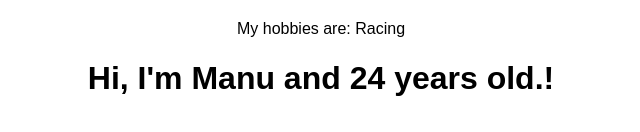
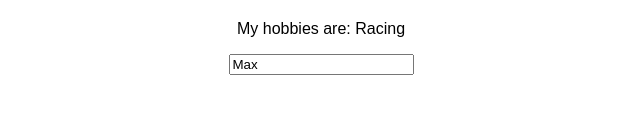
Before and after one commit to RizwanAliRizi/react-js, a React (Create React App) app: page / in a window 1280 px wide. Shown: the part 665-797 px from the top of the page, without its empty margins (319-959 px from the left). Built offline with nearby package versions, Linux system fonts and the light colour scheme.

Commit message:
Add two-way binding

```diff
--- a/src/App.js
+++ b/src/App.js
@@ -20,14 +20,20 @@ const App = () => {
     ])
   }
 
+  const nameChangeHandler = (event) => {
+    setPersons([
+      { name: event.target.value, age: 27 },
+      { name: 'Manu', age: 20 }
+    ])
+  }
+
   return (
     <div className="App">
       <h1>App Component</h1>
       <HomeContainer />
       <div style={{marginTop: '15px'}}>
         <Button variant="outlined" color="primary" onClick={switchNameHandler.bind(this, 'Maxmillian')}>Switch name </Button>
-        <Person name={persons[0].name} age={persons[0].age} click={() =>  switchNameHandler('Max!')}> My hobbies are: Racing </Person>
-        <Person name={persons[1].name} age={persons[1].age} />
+        <Person name={persons[0].name} age={persons[0].age} click={() =>  switchNameHandler('Max!')} changed={nameChangeHandler}> My hobbies are: Racing </Person>
       </div>
     </div>
   );
--- a/src/components/Person/Person.js
+++ b/src/components/Person/Person.js
@@ -5,6 +5,7 @@ const person = (props) => {
     <div className="App">
       <h1 onClick={props.click}>Hi, I'm {props.name} and {props.age} years old.!</h1>
       <p>{props.children}</p>
+      <input type="text" onChange={props.changed} value={props.name} />
     </div>
   )
 }
```
